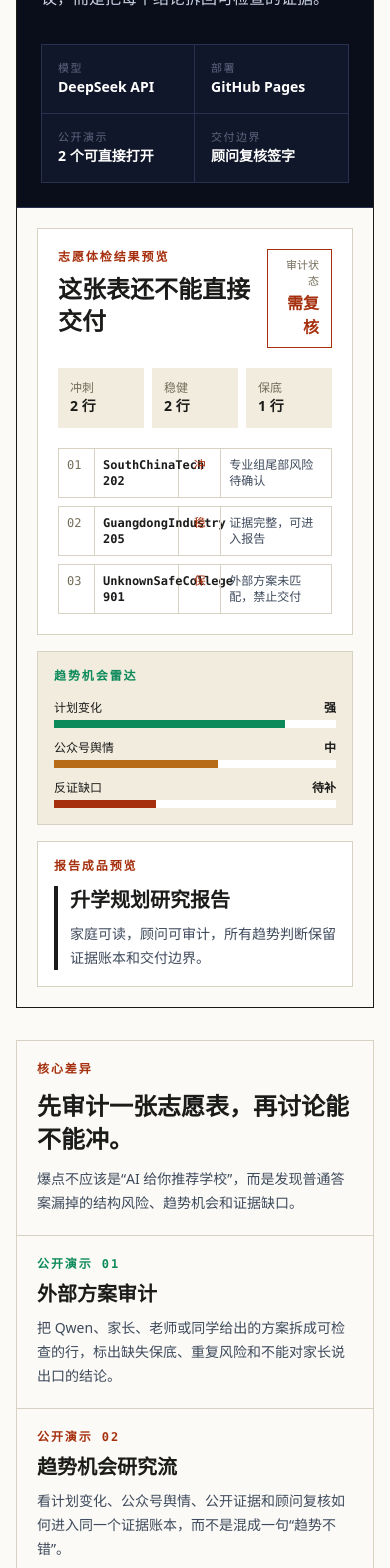
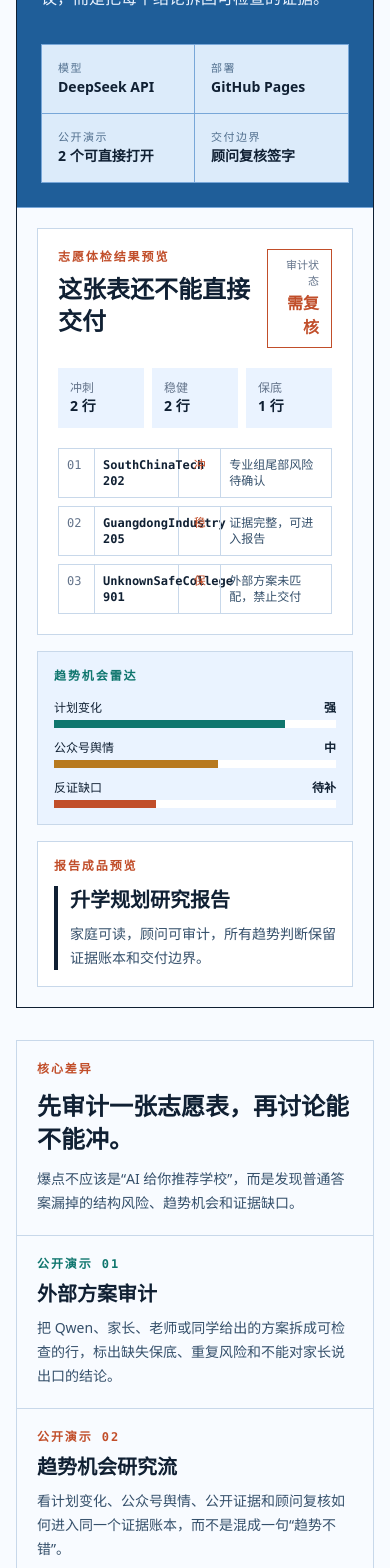
Before and after one commit to insensible104/GaokaoAgent, a React (Vite) app in the folder frontend/: page / in a window 390 px wide. Shown: the part 360-1928 px from the top of the page. Built offline with nearby package versions, Linux system fonts and the light colour scheme.

Commit message:
style: shift public demo to blue white system

```diff
--- a/frontend/src/App.tsx
+++ b/frontend/src/App.tsx
@@ -488,7 +488,7 @@ function AppContent() {
     );
   }
 
-  const publicShellClass = "public-shell min-h-screen bg-[#FBFAF6] text-[#1B1B1A]";
+  const publicShellClass = "public-shell min-h-screen bg-[#F8FBFF] text-[#102033]";
 
   if (externalPlanAuditDemoRequested) {
     return (
@@ -517,9 +517,9 @@ function AppContent() {
   return (
     <div className={publicShellClass}>
       <div className="mx-auto max-w-[1500px] px-4 py-6 sm:px-6 lg:px-8">
-        <header className="flagship-hero mb-8 overflow-hidden border border-[#1B1B1A] bg-[#0A0E1A] text-white">
+        <header className="flagship-hero mb-8 overflow-hidden border border-[#102033] bg-[#1F5E99] text-white">
           <div className="grid min-h-[520px] grid-cols-1 lg:grid-cols-[0.92fr_1.08fr]">
-            <div className="flex flex-col justify-between border-b border-[#2A3050] p-6 lg:border-b-0 lg:border-r lg:p-8">
+            <div className="flex flex-col justify-between border-b border-[#78A7D8] p-6 lg:border-b-0 lg:border-r lg:p-8">
               <div>
                 <p className="font-mono text-xs font-semibold uppercase tracking-[0.22em] text-[#FFA02F]">
                   高考志愿 Agent / 公开演示
@@ -527,49 +527,49 @@ function AppContent() {
                 <h1 className="mt-5 max-w-2xl text-5xl font-semibold leading-[1.05] tracking-normal sm:text-6xl">
                   先体检志愿表，再判断趋势机会。
                 </h1>
-                <p className="mt-6 max-w-xl text-base leading-7 text-[#C9D2E3]">
+                <p className="mt-6 max-w-xl text-base leading-7 text-[#EAF3FF]">
                   GaokaoAgent 把量化位次、深度调研、公众号舆情线索和顾问复核边界放到同一个证据工作台里。它不是把大模型回答包装成建议，而是把每个结论拆回可检查的证据。
                 </p>
               </div>
-              <div className="mt-8 grid grid-cols-2 border border-[#2A3050] bg-[#11172A] text-sm">
-                <div className="border-b border-r border-[#2A3050] p-4">
-                  <span className="block font-mono text-[11px] uppercase tracking-[0.14em] text-[#5E6680]">模型</span>
+              <div className="mt-8 grid grid-cols-2 border border-[#78A7D8] bg-[#DCEBFA] text-sm text-[#102033]">
+                <div className="border-b border-r border-[#78A7D8] p-4">
+                  <span className="block font-mono text-[11px] uppercase tracking-[0.14em] text-[#52708F]">模型</span>
                   <b>DeepSeek API</b>
                 </div>
-                <div className="border-b border-[#2A3050] p-4">
-                  <span className="block font-mono text-[11px] uppercase tracking-[0.14em] text-[#5E6680]">部署</span>
+                <div className="border-b border-[#78A7D8] p-4">
+                  <span className="block font-mono text-[11px] uppercase tracking-[0.14em] text-[#52708F]">部署</span>
                   <b>GitHub Pages</b>
                 </div>
-                <div className="border-r border-[#2A3050] p-4">
-                  <span className="block font-mono text-[11px] uppercase tracking-[0.14em] text-[#5E6680]">公开演示</span>
+                <div className="border-r border-[#78A7D8] p-4">
+                  <span className="block font-mono text-[11px] uppercase tracking-[0.14em] text-[#52708F]">公开演示</span>
                   <b>2 个可直接打开</b>
                 </div>
                 <div className="p-4">
-                  <span className="block font-mono text-[11px] uppercase tracking-[0.14em] text-[#5E6680]">交付边界</span>
+                  <span className="block font-mono text-[11px] uppercase tracking-[0.14em] text-[#52708F]">交付边界</span>
                     <b>顾问复核签字</b>
                 </div>
               </div>
             </div>
 
-            <div className="case-artifact relative bg-[#FBFAF6] p-5 text-[#1B1B1A] lg:p-8">
+            <div className="case-artifact relative bg-[#F8FBFF] p-5 text-[#102033] lg:p-8">
               <div className="grid h-full gap-4 lg:grid-cols-[minmax(0,1fr)_300px]">
-                <section className="border border-[#D8D2C2] bg-white p-5">
+                <section className="border border-[#C8D8EA] bg-white p-5">
                   <div className="flex items-start justify-between gap-4">
                     <div>
-                      <p className="font-mono text-xs font-semibold uppercase tracking-[0.16em] text-[#A6300E]">
+                      <p className="font-mono text-xs font-semibold uppercase tracking-[0.16em] text-[#C14E2A]">
                         志愿体检结果预览
                       </p>
                       <h2 className="mt-2 text-2xl font-semibold">这张表还不能直接交付</h2>
                     </div>
-                    <div className="border border-[#A6300E] px-3 py-2 text-right">
-                      <span className="block font-mono text-[11px] text-[#736D5A]">审计状态</span>
-                      <b className="text-[#A6300E]">需复核</b>
+                    <div className="border border-[#C14E2A] px-3 py-2 text-right">
+                      <span className="block font-mono text-[11px] text-[#64748B]">审计状态</span>
+                      <b className="text-[#C14E2A]">需复核</b>
                     </div>
                   </div>
                   <div className="mt-5 grid grid-cols-3 gap-2 text-sm">
-                    <div className="bg-[#F1ECDE] p-3"><span className="block text-xs text-[#736D5A]">冲刺</span><b>2 行</b></div>
-                    <div className="bg-[#F1ECDE] p-3"><span className="block text-xs text-[#736D5A]">稳健</span><b>2 行</b></div>
-                    <div className="bg-[#F1ECDE] p-3"><span className="block text-xs text-[#736D5A]">保底</span><b>1 行</b></div>
+                    <div className="bg-[#EAF3FF] p-3"><span className="block text-xs text-[#64748B]">冲刺</span><b>2 行</b></div>
+                    <div className="bg-[#EAF3FF] p-3"><span className="block text-xs text-[#64748B]">稳健</span><b>2 行</b></div>
+                    <div className="bg-[#EAF3FF] p-3"><span className="block text-xs text-[#64748B]">保底</span><b>1 行</b></div>
                   </div>
                   <div className="mt-5 space-y-2 font-mono text-xs">
                     {[
@@ -577,43 +577,43 @@ function AppContent() {
                       ["02", "GuangdongIndustry 205", "稳", "证据完整，可进入报告"],
                       ["03", "UnknownSafeCollege 901", "保", "外部方案未匹配，禁止交付"],
                     ].map(([index, school, tag, note]) => (
-                      <div className="grid grid-cols-[36px_minmax(0,1fr)_42px_minmax(0,1.3fr)] border border-[#D8D2C2]" key={index}>
-                        <span className="border-r border-[#D8D2C2] p-2 text-[#736D5A]">{index}</span>
-                        <b className="border-r border-[#D8D2C2] p-2">{school}</b>
-                        <span className="border-r border-[#D8D2C2] p-2 text-center text-[#A6300E]">{tag}</span>
-                        <span className="p-2 text-[#3E4A5C]">{note}</span>
+                      <div className="grid grid-cols-[36px_minmax(0,1fr)_42px_minmax(0,1.3fr)] border border-[#C8D8EA]" key={index}>
+                        <span className="border-r border-[#C8D8EA] p-2 text-[#64748B]">{index}</span>
+                        <b className="border-r border-[#C8D8EA] p-2">{school}</b>
+                        <span className="border-r border-[#C8D8EA] p-2 text-center text-[#C14E2A]">{tag}</span>
+                        <span className="p-2 text-[#35506B]">{note}</span>
                       </div>
                     ))}
                   </div>
                 </section>
 
                 <aside className="grid gap-4">
-                  <section className="border border-[#D8D2C2] bg-[#F1ECDE] p-4">
-                    <p className="font-mono text-xs font-semibold uppercase tracking-[0.16em] text-[#0D8A5A]">
+                  <section className="border border-[#C8D8EA] bg-[#EAF3FF] p-4">
+                    <p className="font-mono text-xs font-semibold uppercase tracking-[0.16em] text-[#0F766E]">
                       趋势机会雷达
                     </p>
                     <div className="mt-4 space-y-3">
                       <div>
                         <div className="flex justify-between text-xs"><span>计划变化</span><b>强</b></div>
-                        <div className="mt-1 h-2 bg-white"><div className="h-2 w-[82%] bg-[#0D8A5A]" /></div>
+                        <div className="mt-1 h-2 bg-white"><div className="h-2 w-[82%] bg-[#0F766E]" /></div>
                       </div>
                       <div>
                         <div className="flex justify-between text-xs"><span>公众号舆情</span><b>中</b></div>
-                        <div className="mt-1 h-2 bg-white"><div className="h-2 w-[58%] bg-[#B86B16]" /></div>
+                        <div className="mt-1 h-2 bg-white"><div className="h-2 w-[58%] bg-[#B7791F]" /></div>
                       </div>
                       <div>
                         <div className="flex justify-between text-xs"><span>反证缺口</span><b>待补</b></div>
-                        <div className="mt-1 h-2 bg-white"><div className="h-2 w-[36%] bg-[#A6300E]" /></div>
+                        <div className="mt-1 h-2 bg-white"><div className="h-2 w-[36%] bg-[#C14E2A]" /></div>
                       </div>
                     </div>
                   </section>
-                  <section className="border border-[#D8D2C2] bg-white p-4">
-                    <p className="font-mono text-xs font-semibold uppercase tracking-[0.16em] text-[#A6300E]">
+                  <section className="border border-[#C8D8EA] bg-white p-4">
+                    <p className="font-mono text-xs font-semibold uppercase tracking-[0.16em] text-[#C14E2A]">
                       报告成品预览
                     </p>
-                    <div className="mt-3 border-l-4 border-[#1B1B1A] pl-3">
+                    <div className="mt-3 border-l-4 border-[#102033] pl-3">
                       <h3 className="text-xl font-semibold">升学规划研究报告</h3>
-                      <p className="mt-2 text-sm leading-6 text-[#3E4A5C]">
+                      <p className="mt-2 text-sm leading-6 text-[#35506B]">
                         家庭可读，顾问可审计，所有趋势判断保留证据账本和交付边界。
                       </p>
                     </div>
@@ -628,47 +628,47 @@ function AppContent() {
         <main>
           {!result && !isAnalyzing && !error && (
             <div className="space-y-6">
-              <section className="grid grid-cols-1 gap-0 border border-[#D8D2C2] bg-[#FBFAF6] lg:grid-cols-[1.25fr_1fr_1fr]">
-                <div className="border-b border-[#D8D2C2] p-5 lg:border-b-0 lg:border-r">
-                  <p className="font-mono text-xs font-semibold uppercase tracking-[0.16em] text-[#A6300E]">
+              <section className="grid grid-cols-1 gap-0 border border-[#C8D8EA] bg-[#F8FBFF] lg:grid-cols-[1.25fr_1fr_1fr]">
+                <div className="border-b border-[#C8D8EA] p-5 lg:border-b-0 lg:border-r">
+                  <p className="font-mono text-xs font-semibold uppercase tracking-[0.16em] text-[#C14E2A]">
                     核心差异
                   </p>
-                  <h2 className="mt-3 text-2xl font-semibold leading-snug text-[#1B1B1A]">
+                  <h2 className="mt-3 text-2xl font-semibold leading-snug text-[#102033]">
                     先审计一张志愿表，再讨论能不能冲。
                   </h2>
-                  <p className="mt-3 text-sm leading-6 text-[#3E4A5C]">
+                  <p className="mt-3 text-sm leading-6 text-[#35506B]">
                     爆点不应该是“AI 给你推荐学校”，而是发现普通答案漏掉的结构风险、趋势机会和证据缺口。
                   </p>
                 </div>
                 <a
                   href="/app/external-plan-audit-demo"
-                  className="border-b border-[#D8D2C2] p-5 transition hover:bg-[#F1ECDE] lg:border-b-0 lg:border-r"
+                  className="border-b border-[#C8D8EA] p-5 transition hover:bg-[#EAF3FF] lg:border-b-0 lg:border-r"
                 >
-                  <p className="font-mono text-xs font-semibold uppercase tracking-[0.16em] text-[#0D8A5A]">公开演示 01</p>
-                  <h2 className="mt-2 text-xl font-semibold text-[#1B1B1A]">外部方案审计</h2>
-                  <p className="mt-2 text-sm leading-6 text-[#3E4A5C]">
+                  <p className="font-mono text-xs font-semibold uppercase tracking-[0.16em] text-[#0F766E]">公开演示 01</p>
+                  <h2 className="mt-2 text-xl font-semibold text-[#102033]">外部方案审计</h2>
+                  <p className="mt-2 text-sm leading-6 text-[#35506B]">
                     把 Qwen、家长、老师或同学给出的方案拆成可检查的行，标出缺失保底、重复风险和不能对家长说出口的结论。
                   </p>
                 </a>
                 <a
                   href="/app/admissions-opportunity-demo"
-                  className="p-5 transition hover:bg-[#F1ECDE]"
+                  className="p-5 transition hover:bg-[#EAF3FF]"
                 >
-                  <p className="font-mono text-xs font-semibold uppercase tracking-[0.16em] text-[#A6300E]">公开演示 02</p>
-                  <h2 className="mt-2 text-xl font-semibold text-[#1B1B1A]">趋势机会研究流</h2>
-                  <p className="mt-2 text-sm leading-6 text-[#3E4A5C]">
+                  <p className="font-mono text-xs font-semibold uppercase tracking-[0.16em] text-[#C14E2A]">公开演示 02</p>
+                  <h2 className="mt-2 text-xl font-semibold text-[#102033]">趋势机会研究流</h2>
+                  <p className="mt-2 text-sm leading-6 text-[#35506B]">
                     看计划变化、公众号舆情、公开证据和顾问复核如何进入同一个证据账本，而不是混成一句“趋势不错”。
                   </p>
                 </a>
               </section>
               <section className="grid grid-cols-1 gap-5 lg:grid-cols-[minmax(0,1fr)_360px]">
-                <div className="border border-[#D8D2C2] bg-white p-4">
+                <div className="border border-[#C8D8EA] bg-white p-4">
                   <GaokaoAgentForm onSubmit={handleSubmit} />
                 </div>
-                <aside className="border border-[#D8D2C2] bg-[#F1ECDE] p-5">
-                  <p className="font-mono text-xs font-semibold uppercase tracking-[0.16em] text-[#736D5A]">研究品味校准</p>
-                  <h3 className="mt-3 text-xl font-semibold text-[#1B1B1A]">公开演示先证明两件事</h3>
-                  <ol className="mt-4 space-y-3 text-sm leading-6 text-[#3E4A5C]">
+                <aside className="border border-[#C8D8EA] bg-[#EAF3FF] p-5">
+                  <p className="font-mono text-xs font-semibold uppercase tracking-[0.16em] text-[#64748B]">研究品味校准</p>
+                  <h3 className="mt-3 text-xl font-semibold text-[#102033]">公开演示先证明两件事</h3>
+                  <ol className="mt-4 space-y-3 text-sm leading-6 text-[#35506B]">
                     <li><b>1.</b> 看得全面且准确：每个结论都能回到证据、数据边界和复核动作。</li>
                     <li><b>2.</b> 能分析趋势：只允许把“趋势机会”写成有置信度和反证要求的假设。</li>
                   </ol>
@@ -676,10 +676,10 @@ function AppContent() {
               </section>
               {showAdmissionsOpportunityDemo && (
                 <Suspense fallback={<div className="text-center py-4">正在载入趋势机会研究演示...</div>}>
-                  <section className="border border-[#D8D2C2] bg-white p-4">
+                  <section className="border border-[#C8D8EA] bg-white p-4">
                     <div className="mb-4">
-                      <p className="font-mono text-xs font-semibold uppercase tracking-[0.16em] text-[#A6300E]">内部证据演示</p>
-                      <h2 className="text-xl font-semibold text-[#1B1B1A]">趋势机会研究演示案例</h2>
+                      <p className="font-mono text-xs font-semibold uppercase tracking-[0.16em] text-[#C14E2A]">内部证据演示</p>
+                      <h2 className="text-xl font-semibold text-[#102033]">趋势机会研究演示案例</h2>
                     </div>
                     <AdmissionsOpportunityDemoCasePanel />
                   </section>
@@ -716,7 +716,7 @@ function AppContent() {
                   <p className="text-red-800 mb-6">{error}</p>
                   <button
                     onClick={handleReset}
-                    className="px-6 py-3 bg-[#1B1B1A] hover:bg-[#3E4A5C] text-white font-semibold transition-colors"
+                    className="px-6 py-3 bg-[#102033] hover:bg-[#35506B] text-white font-semibold transition-colors"
                   >
                     返回重试
                   </button>
@@ -772,10 +772,10 @@ function AppContent() {
         </main>
 
         {/* Footer */}
-        <footer className="mt-16 border-t border-[#D8D2C2] pt-6 text-center text-sm text-[#3E4A5C]">
+        <footer className="mt-16 border-t border-[#C8D8EA] pt-6 text-center text-sm text-[#35506B]">
           <p>
             GaokaoAgent · Powered by LangGraph & Ollama ·{" "}
-            <span className="font-semibold text-[#A6300E]">证据工作台</span>
+            <span className="font-semibold text-[#C14E2A]">证据工作台</span>
           </p>
         </footer>
       </div>
```
Also changed, not shown: frontend/src/components/AdmissionsOpportunityDemoCasePanel.tsx (+21 -21 lines), frontend/src/components/ExternalPlanAuditDemoPanel.tsx (+20 -20 lines), frontend/src/components/GaokaoAgentForm.tsx (+51 -51 lines), frontend/src/components/PathFinderReportTemplate.tsx (+16 -16 lines), frontend/public/pathfinder.svg, 1 other file (tests, documents, lock files or other folders).
